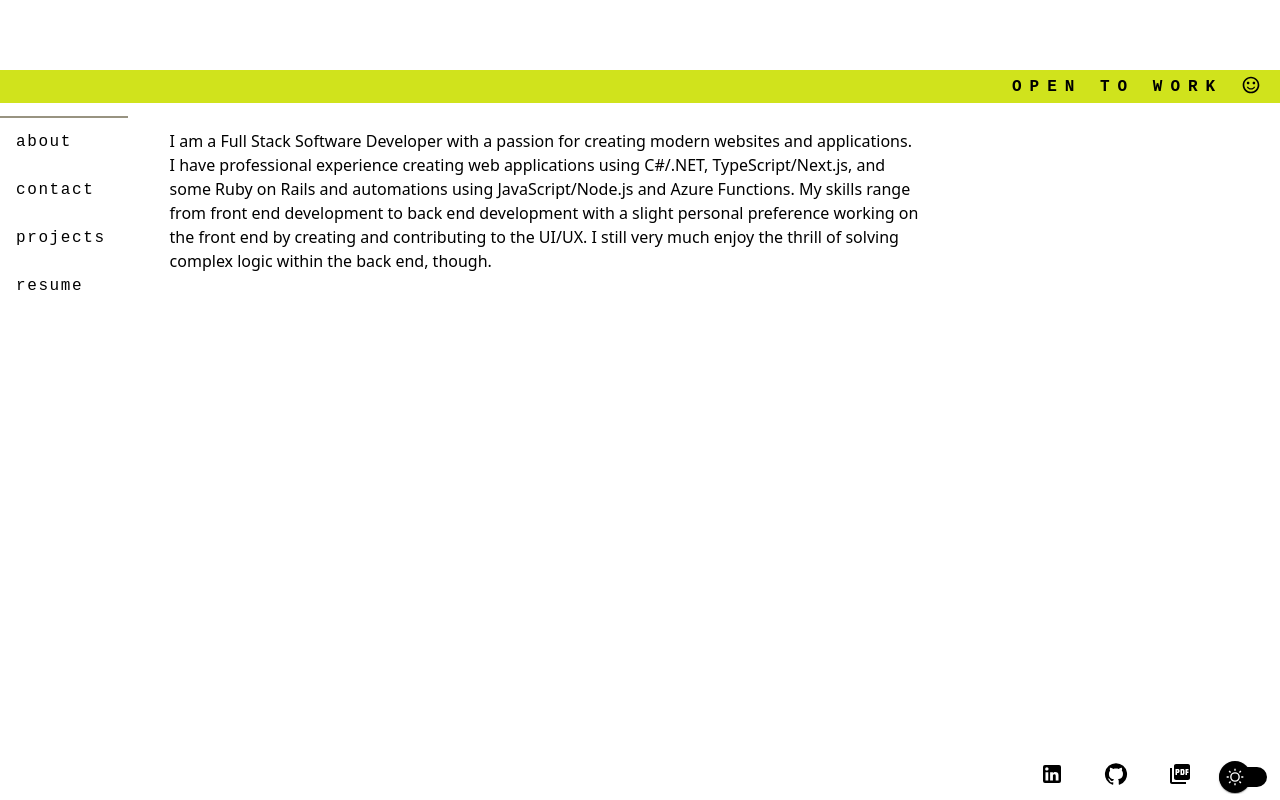
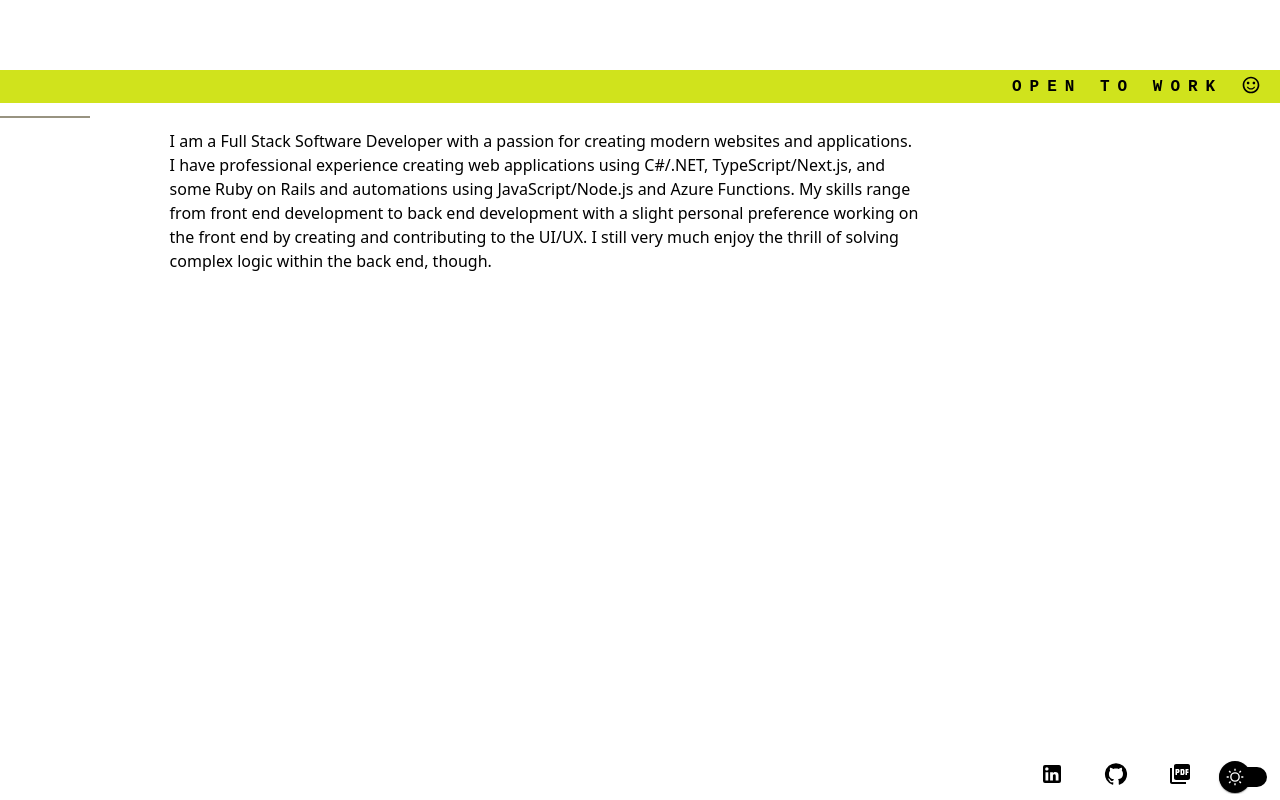
Before and after one commit to laurenmilesdev/portfolio, a Next.js app: page / in a window 1280 px wide. Built offline with nearby package versions, Linux system fonts and the light colour scheme; a web font is replaced by a local one.

Commit message:
Updated Navigation

```diff
--- a/src/components/portfolio/navigation/Navigation.module.css
+++ b/src/components/portfolio/navigation/Navigation.module.css
@@ -1,5 +1,7 @@
 .app-bar {
   background-color: transparent;
+  display: flex;
+  justify-content: flex-end;
 }
 
 .tabs {
@@ -10,7 +12,7 @@
   font-family: monospace;
   color: var(--font-color);
   font-size: 1rem;
-  text-transform: lowercase;
+  text-transform: uppercase;
   letter-spacing: 0.1rem;
   align-items: start;
 }
--- a/src/components/portfolio/navigation/Navigation.tsx
+++ b/src/components/portfolio/navigation/Navigation.tsx
@@ -28,7 +28,6 @@ export default function Navigation({
       value={pageTabValue}
       onChange={(event, newValue) => setPageTabValue(newValue as number)}
       className={`${styles.tabs} nav-tabs`}
-      orientation="vertical"
     >
       {pageTitles.map((title: string, index: number) => (
         <Tab
```
